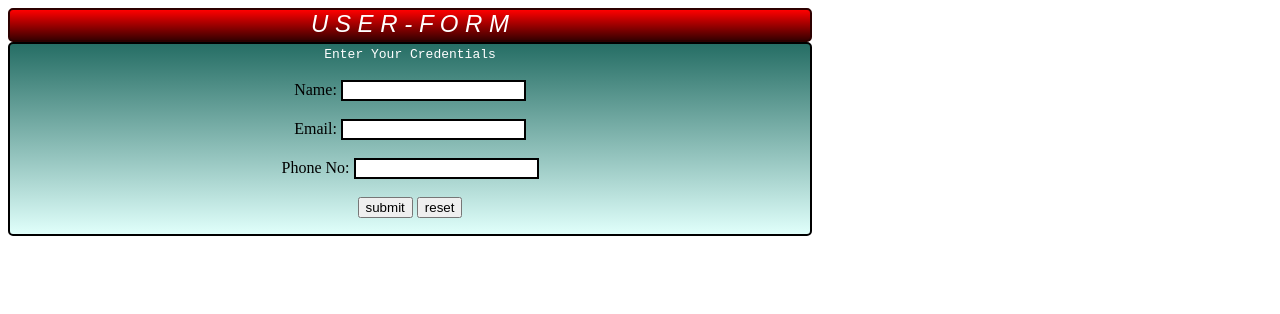
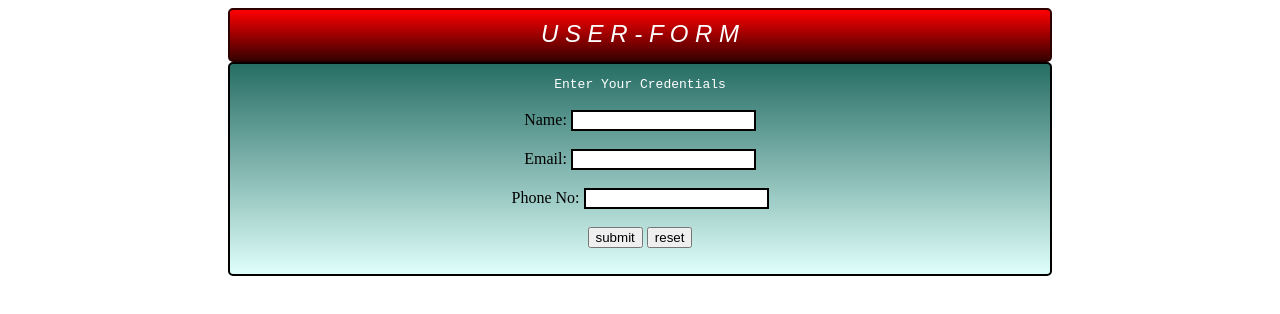
Before and after one commit to HarishBabu1104/task-1, a plain HTML site: page index.html in a window 1280 px wide. Drawn offline with Linux system fonts and the light colour scheme.

Commit message:
Guvi commit task-1

```diff
--- a/index.html
+++ b/index.html
@@ -11,9 +11,12 @@
       border-radius: 5px;
       background: linear-gradient(rgb(38, 110, 101), rgb(224, 255, 251));
       border: 2px solid;
+      margin: auto;
+      padding: 10px;
     }
 
     .header-clr {
+      margin: auto;
       font-size: 24px;
       color: white;
       border-radius: 5px;
@@ -24,6 +27,8 @@
       text-align: center;
       border: 2px solid;
       border-color: rgb(45, 0, 0);
+      margin: auto;
+      padding: 10px;
 
     }
 
```
Also changed, not shown: 1 other file.
